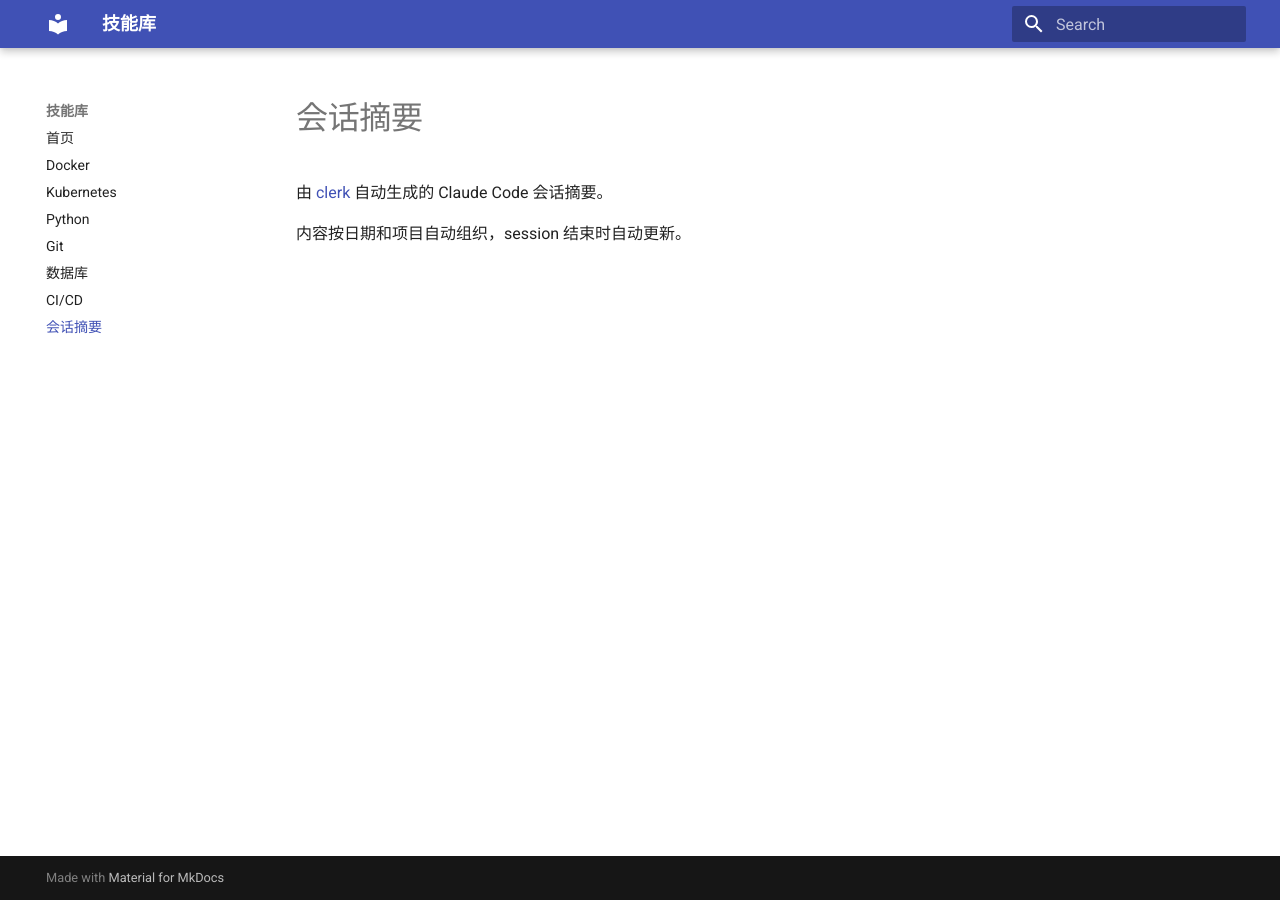
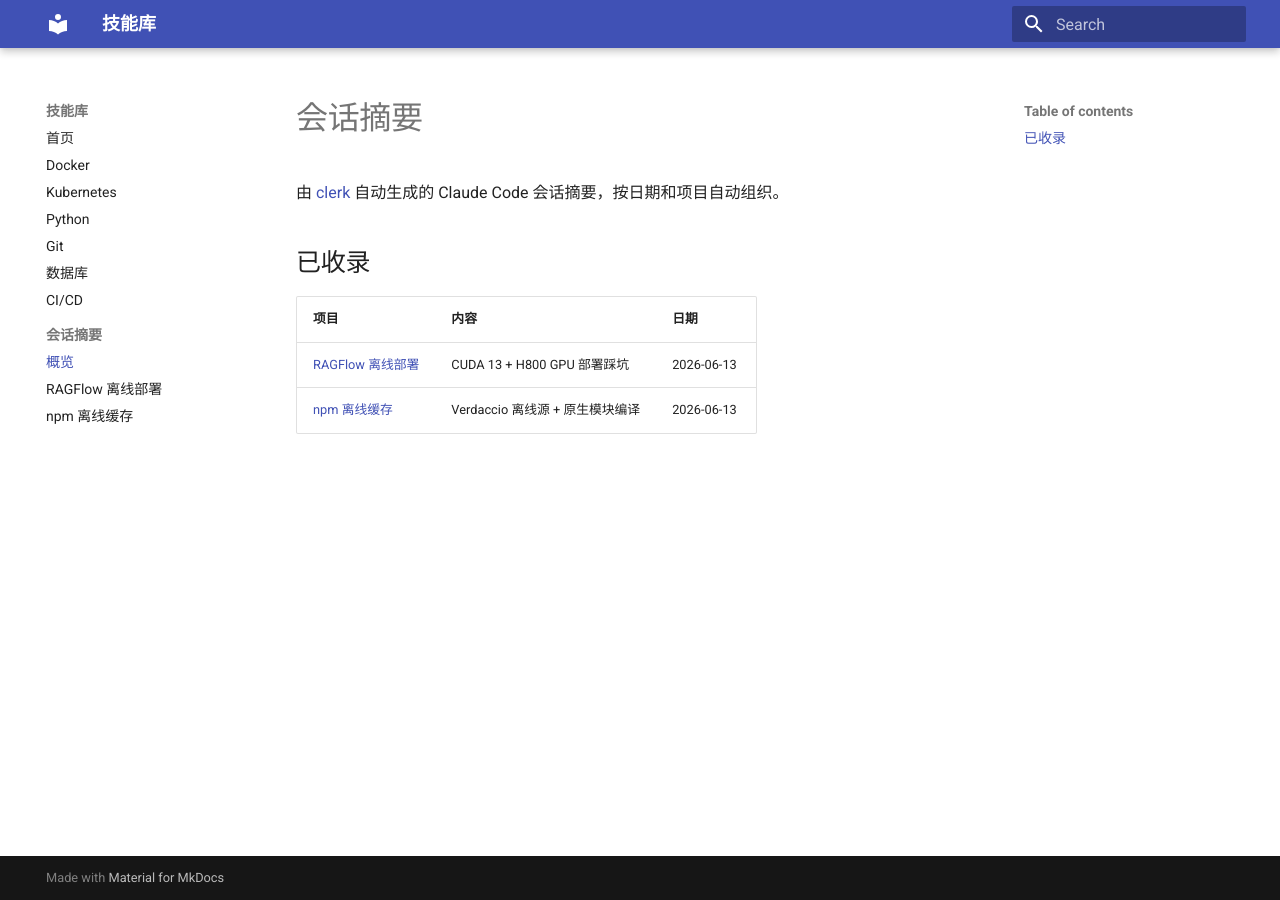
Before and after one commit to yjloong/tools-docs, an MkDocs documentation site: the page built from docs/clerk/index.md, in a window 1280 px wide. Built offline with MkDocs 1.6.1 and Material for MkDocs 9.7.7, drawn with Linux system fonts in a browser that asks for light colours.

Commit message:
Add clerk summaries: RAGFlow offline deploy + npm offline cache
Co-Authored-By: Claude Opus 4.7 <noreply@anthropic.com>
Change-Id: If1c0f82f62050724703194295e92a515dbc649e2

```diff
--- a/docs/clerk/index.md
+++ b/docs/clerk/index.md
@@ -1,5 +1,10 @@
 # 会话摘要
 
-由 [clerk](https://github.com/vulcanshen/clerk) 自动生成的 Claude Code 会话摘要。
+由 [clerk](https://github.com/vulcanshen/clerk) 自动生成的 Claude Code 会话摘要，按日期和项目自动组织。
 
-内容按日期和项目自动组织，session 结束时自动更新。
+## 已收录
+
+| 项目 | 内容 | 日期 |
+|------|------|------|
+| [RAGFlow 离线部署](ragflow.md) | CUDA 13 + H800 GPU 部署踩坑 | 2026-06-13 |
+| [npm 离线缓存](npm_src.md) | Verdaccio 离线源 + 原生模块编译 | 2026-06-13 |
--- a/mkdocs.yml
+++ b/mkdocs.yml
@@ -14,4 +14,7 @@ nav:
   - Git: git/index.md
   - 数据库: database/index.md
   - CI/CD: cicd/index.md
-  - 会话摘要: clerk/index.md
+  - 会话摘要:
+      - 概览: clerk/index.md
+      - RAGFlow 离线部署: clerk/ragflow.md
+      - npm 离线缓存: clerk/npm_src.md
```
Also changed, not shown: docs/clerk/npm_src.md (added, +49 -0 lines), docs/clerk/ragflow.md (added, +63 -0 lines).
